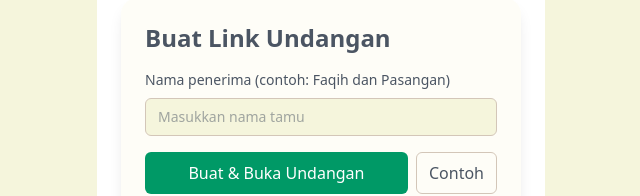
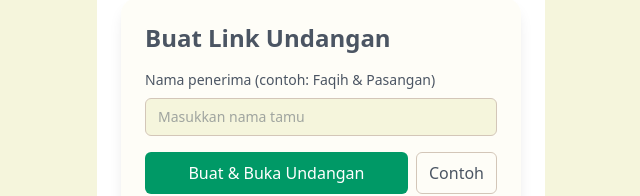
Before and after one commit to RamdlanFaqih/wedding-invitation, a Next.js app: page /invite-undang in a window 1280 px wide. Shown: the part 268-464 px from the top of the page, without its empty margins (319-959 px from the left). Built offline with nearby package versions, Linux system fonts and the light colour scheme.

Commit message:
fix: example

```diff
--- a/src/app/invite-undang/page.tsx
+++ b/src/app/invite-undang/page.tsx
@@ -79,7 +79,7 @@ Susi & Abdul
         <h2 className="text-2xl font-semibold mb-4">Buat Link Undangan</h2>
         <form onSubmit={handleSubmit} className="space-y-4">
           <label className="block text-sm">
-            Nama penerima (contoh: Faqih dan Pasangan)
+            Nama penerima (contoh: Faqih & Pasangan)
             <input
               value={name}
               onChange={(e) => setName(e.target.value)}
```
